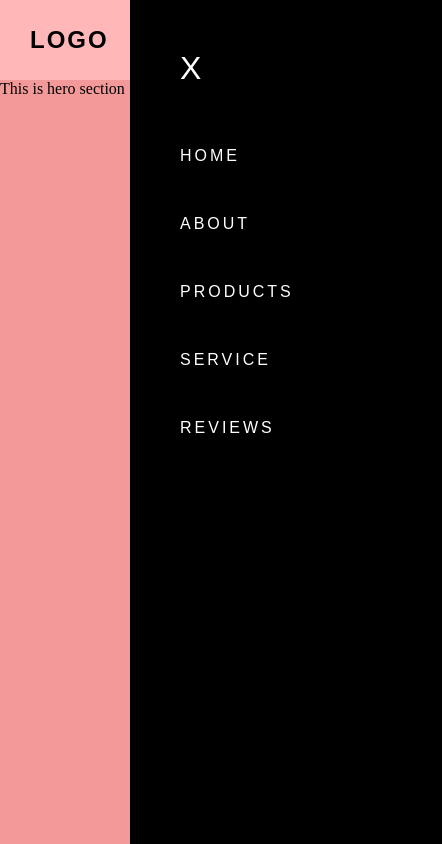
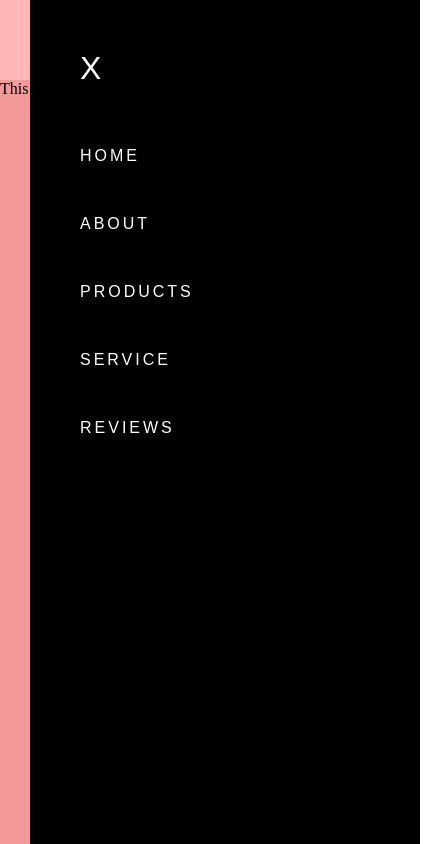
Before and after one commit to lanamae/Front-End-Practice, a plain HTML site: page RESPONSIVE WEBSITE/responsive.html in a window 390 px wide. Both pictures are taken after a click on the element 330 px from the left and 95 px from the top of the page. Shown: the top 844 px of the page, 442 px wide, since content can reach past the window. Drawn offline with Linux system fonts and the light colour scheme.

Commit message:
added the modify responsiveness

```diff
--- a/RESPONSIVE WEBSITE/style.css
+++ b/RESPONSIVE WEBSITE/style.css
@@ -31,11 +31,12 @@
 }
 
 .navbar .navlinks{
-    width: 80%;
+    width: 100vw;
     height: 100vh;
     background: #000;
-    position: absolute;
+    position: fixed;
     /* right: 0; */
+    /* top: 0px; */
 
 
     padding: 30px 0px;
@@ -49,10 +50,10 @@
 }
 
 .navbar .navlinks.show{
-    width: 80%;
+    width: 100vw;
     height: 100vh;
     background: #000;
-    position: absolute;
+    position: fixed;
     /* right: 0; */
 
     padding: 30px 0px;
@@ -61,7 +62,7 @@
     display: flex;
     flex-direction: column;
     gap: 30px;
-    margin-left: 100px;
+    margin-left: 0px;
 
 }
 
```
